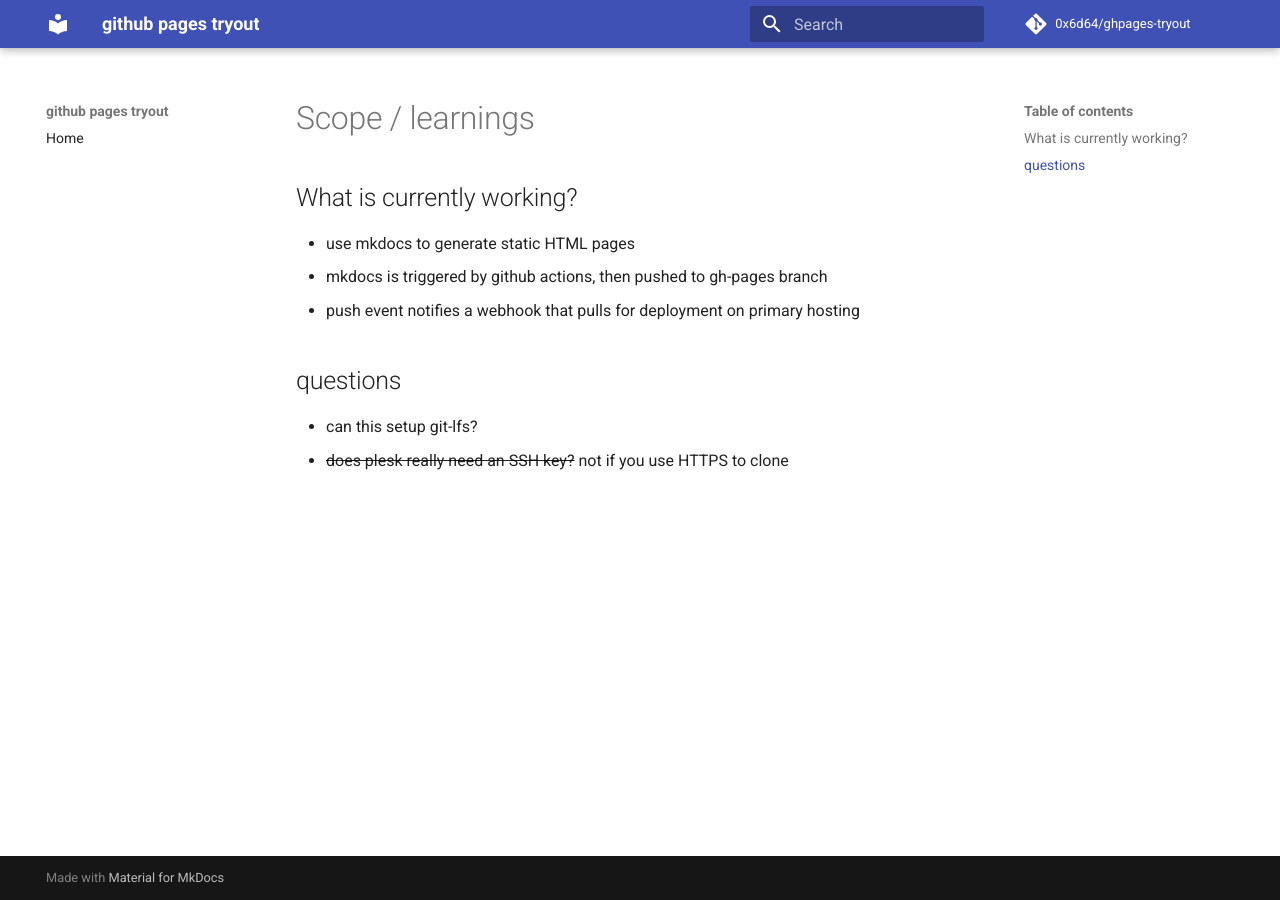
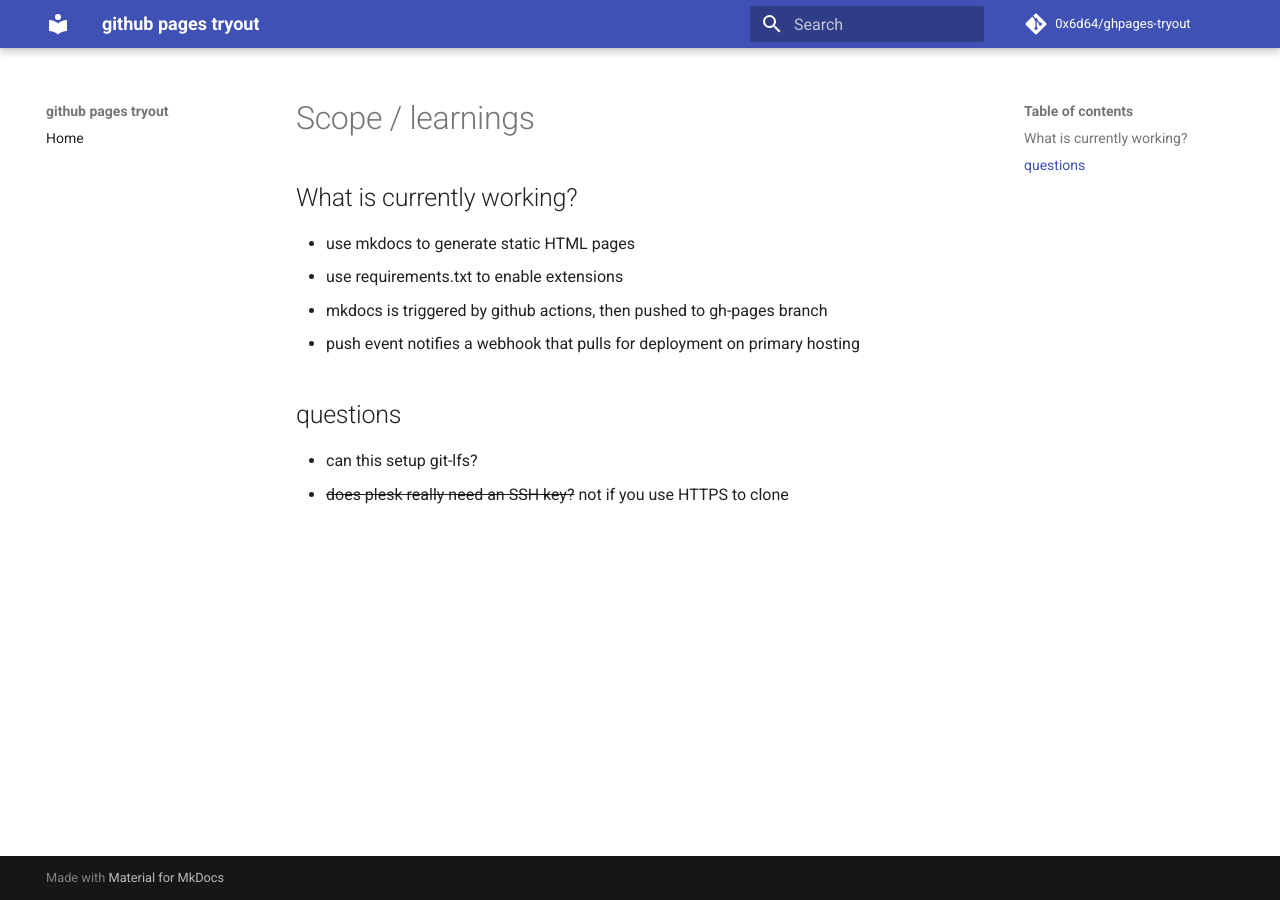
Before and after one commit to 0x6d64/ghpages-tryout, an MkDocs documentation site: the page built from docs/notes.md, in a window 1280 px wide. Built offline with MkDocs 1.6.1 and Material for MkDocs 9.7.7, drawn with Linux system fonts in a browser that asks for light colours; comment, search, counter and statistics services are not loaded.

Commit message:
documents progress

```diff
--- a/docs/notes.md
+++ b/docs/notes.md
@@ -3,6 +3,7 @@
 ## What is currently working?
 
 * use mkdocs to generate static HTML pages
+* use requirements.txt to enable extensions
 * mkdocs is triggered by github actions, then pushed to gh-pages branch
 * push event notifies a webhook that pulls for deployment on primary hosting
 
```
